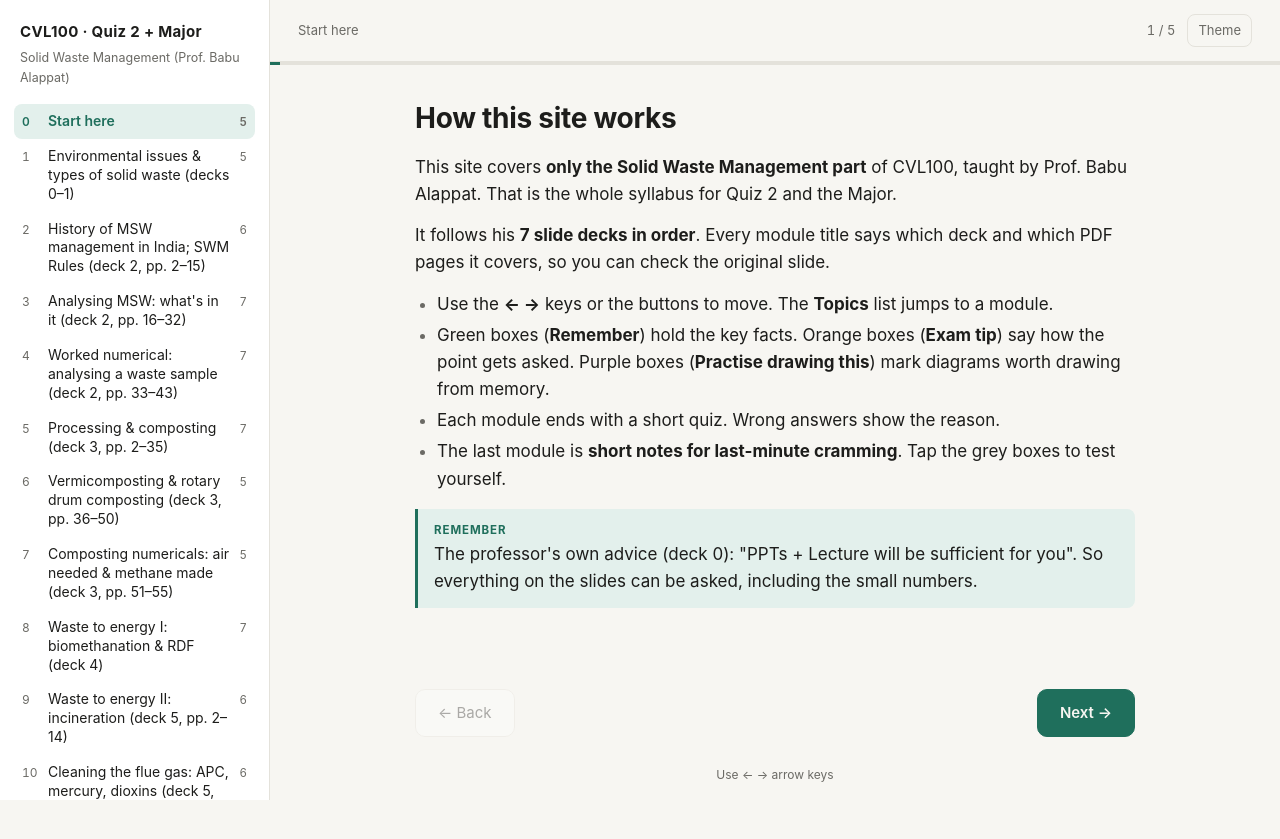
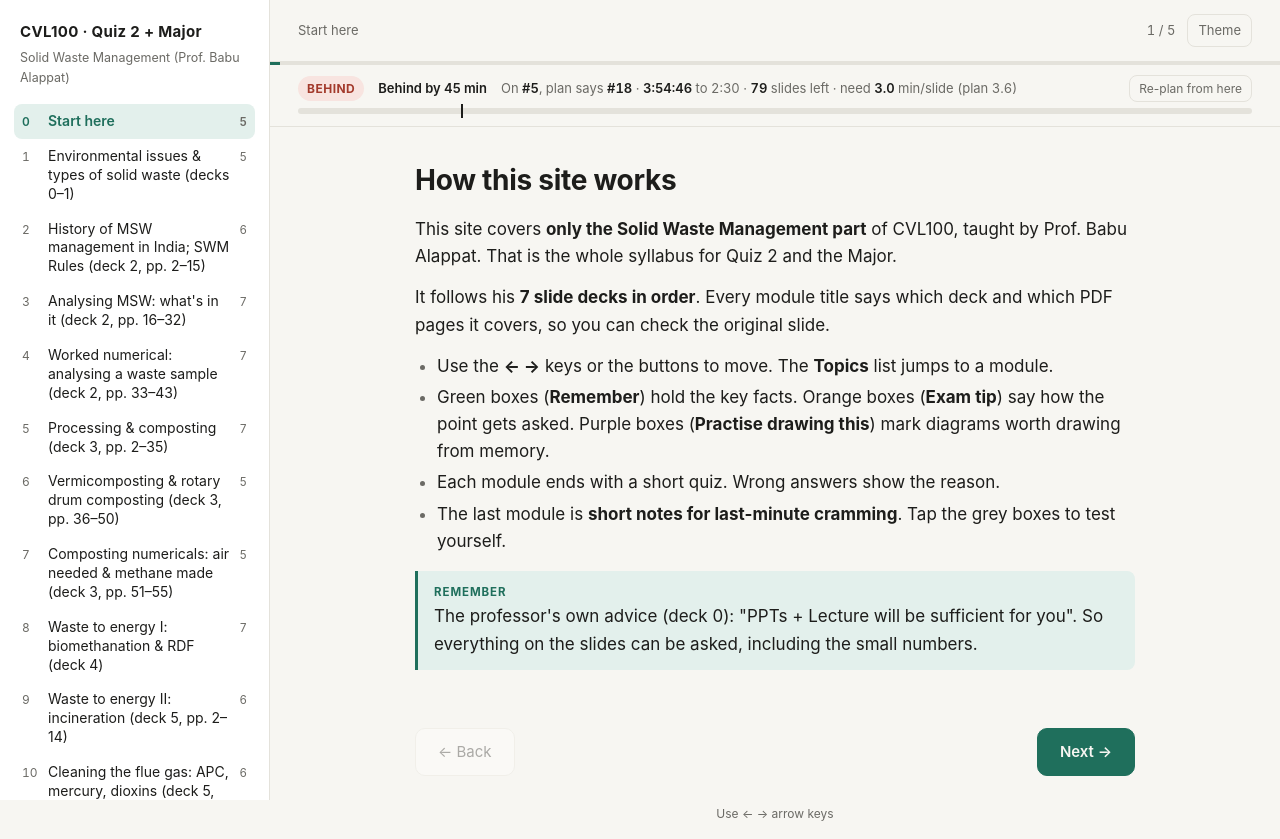
Before and after one commit to Anirudha152/cvl100-endterm, a plain HTML site: page index.html in a window 1280 px wide. Before the commit the page ends 800 px from the top, so only its background shows below. Drawn offline with Linux system fonts and the light colour scheme.

Commit message:
Add pace tracker: sections 1-13 split evenly until 2:30 am IST
Co-Authored-By: Claude Opus 5.5 <noreply@anthropic.com>

```diff
--- a/index.html
+++ b/index.html
@@ -183,6 +183,20 @@ figcaption{font-size:14px;color:var(--muted);margin-top:8px}
 .sa p:last-child{margin-bottom:0}
 td.blk{background:var(--accent-soft)}
 .pill{display:inline-block;font-size:12px;font-weight:600;padding:2px 8px;border-radius:99px;background:var(--accent-soft);color:var(--accent);margin-right:6px}
+.pace{display:flex;flex-wrap:wrap;align-items:center;gap:6px 14px;padding:10px 28px 12px;border-bottom:1px solid var(--line);font-size:13px;color:var(--muted)}
+.pace .st{font-weight:700;font-size:12px;letter-spacing:.04em;text-transform:uppercase;padding:3px 9px;border-radius:999px;background:var(--accent-soft);color:var(--accent);white-space:nowrap}
+.pace.warn .st{background:var(--warn-soft);color:var(--warn)}
+.pace.bad .st{background:var(--bad-soft);color:var(--bad)}
+.pace .msg{color:var(--ink);font-weight:600}
+.pace .info{flex:1;min-width:0;font-variant-numeric:tabular-nums}
+.pace .info b{color:var(--ink);font-weight:600}
+.pace .rp{background:none;border:1px solid var(--line);color:var(--muted);border-radius:8px;padding:3px 9px;font:inherit;font-size:12px;cursor:pointer}
+.pace .trk{position:relative;flex-basis:100%;height:6px;background:var(--line);border-radius:3px}
+.pace .trk .f{position:absolute;inset:0 auto 0 0;background:var(--accent);border-radius:3px}
+.pace.warn .trk .f{background:var(--warn)}
+.pace.bad .trk .f{background:var(--bad)}
+.pace .trk .g{position:absolute;top:-4px;width:2px;height:14px;margin-left:-1px;background:var(--ink)}
+@media (max-width:860px){.pace{padding:10px 16px 12px}.pace .rp{margin-left:auto}.pace .info{flex-basis:100%;order:3}.pace .trk{order:4}}
 </style>
 </head>
 <body>
@@ -192,6 +206,7 @@ td.blk{background:var(--accent-soft)}
   <main>
     <div class="top"><button class="menu" id="menu">Topics</button><div class="mod" id="mod"></div><div class="count" id="count"></div><button class="theme" id="theme">Theme</button></div>
     <div class="progress"><div id="bar"></div></div>
+    <div class="pace" id="pace"></div>
     <div class="stage"><article class="card" id="card"></article></div>
     <div class="controls"><button id="prev">← Back</button><button class="next" id="next">Next →</button></div>
     <div class="hint">Use ← → arrow keys</div>
@@ -2512,6 +2527,7 @@ function go(i){
   try { localStorage.setItem("cvl100-pos", cur); } catch(e){}
   history.replaceState(null, "", "#" + cur);
   window.scrollTo(0, 0);
+  pace();
 }
 
 $("prev").onclick = function(){ go(cur - 1); };
@@ -2530,6 +2546,46 @@ $("theme").onclick = function(){
 };
 try { var th = localStorage.getItem("cvl100-theme"); if (th) document.documentElement.setAttribute("data-theme", th); } catch(e){}
 
+// pace tracker: sections 1–13 (cards #5–#83) split evenly from the plan start to 2:30 am IST
+var P0 = 5, P1 = 84, PEND = Date.parse("2026-11-21T02:30:00+05:30");
+var plan = {t: Date.parse("2026-11-20T22:33:00+05:30"), s: 18};
+try { var sp = JSON.parse(localStorage.getItem("cvl100-pace")); if (sp && sp.t && sp.s >= P0 && sp.s < P1) plan = sp; } catch(e){}
+
+function hm(t){ return new Date(t).toLocaleTimeString("en-GB", {timeZone: "Asia/Kolkata", hour: "2-digit", minute: "2-digit"}); }
+function clock(ms){
+  var s = Math.max(0, Math.floor(ms / 1000)), h = Math.floor(s / 3600), m = Math.floor(s % 3600 / 60), x = s % 60;
+  return h + ":" + (m < 10 ? "0" : "") + m + ":" + (x < 10 ? "0" : "") + x;
+}
+function mins(ms){ var m = Math.round(Math.abs(ms) / 60000); return m < 60 ? m + " min" : Math.floor(m / 60) + " h " + (m % 60) + " min"; }
+
+function pace(){
+  var el = $("pace"), now = Date.now(), per = (PEND - plan.t) / (P1 - plan.s);
+  var at = Math.max(P0, Math.min(P1, cur)), todo = P1 - at, left = PEND - now;
+  var exp = Math.max(P0, Math.min(P1, plan.s + (now - plan.t) / per));
+  var due = plan.t + (at + 1 - plan.s) * per, slack = due - now;
+  var cls = "", st, msg;
+  if (todo === 0) { st = "Done"; msg = "Sections 1–13 finished"; }
+  else if (left <= 0) { cls = "bad"; st = "Time up"; msg = todo + " slides of sections 1–13 left"; }
+  else if (slack > per + 60000) { st = "Ahead"; msg = "Ahead by " + mins(slack - per); }
+  else if (slack >= 0) { st = "On track"; msg = "Move on by " + hm(due); }
+  else { cls = -slack < 600000 ? "warn" : "bad"; st = "Behind"; msg = "Behind by " + mins(slack); }
+  var info = todo && left > 0
+    ? "On <b>#" + at + "</b>, plan says <b>#" + Math.floor(exp) + "</b> · <b>" + clock(left) + "</b> to 2:30 · <b>" + todo + "</b> slides left · need <b>" + (left / todo / 60000).toFixed(1) + "</b> min/slide (plan " + (per / 60000).toFixed(1) + ")"
+    : "Sections 1–13 = #5 to #83";
+  el.className = "pace " + cls;
+  el.innerHTML = '<span class="st">' + st + '</span><span class="msg">' + msg + '</span><span class="info">' + info + '</span>' +
+    '<button class="rp" id="replan" title="Split the remaining slides evenly from now until 2:30">Re-plan from here</button>' +
+    '<div class="trk"><div class="f" style="width:' + ((at - P0) / (P1 - P0) * 100) + '%"></div><div class="g" style="left:' + ((exp - P0) / (P1 - P0) * 100) + '%"></div></div>';
+}
+
+$("pace").addEventListener("click", function(e){
+  if (e.target.id !== "replan") return;
+  plan = {t: Date.now(), s: Math.max(P0, Math.min(P1 - 1, cur))};
+  try { localStorage.setItem("cvl100-pace", JSON.stringify(plan)); } catch(e){}
+  pace();
+});
+setInterval(pace, 1000);
+
 buildNav();
 go(cur);
 </script>
```
